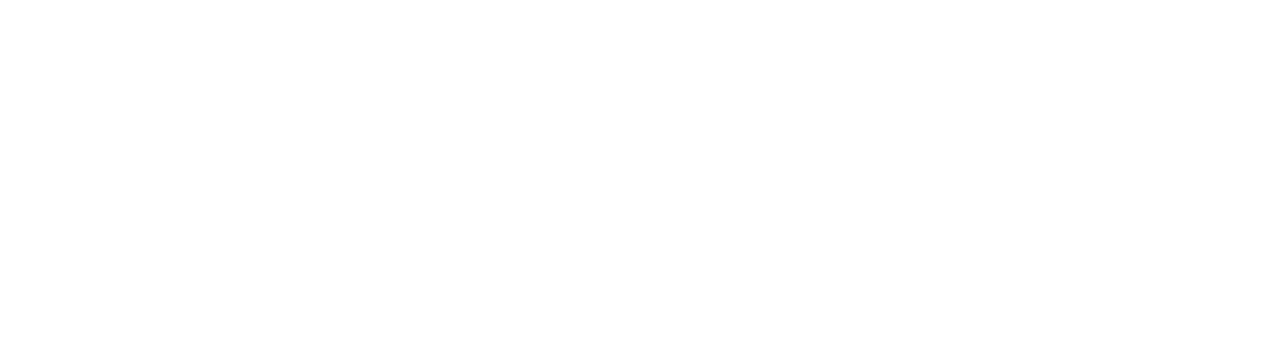
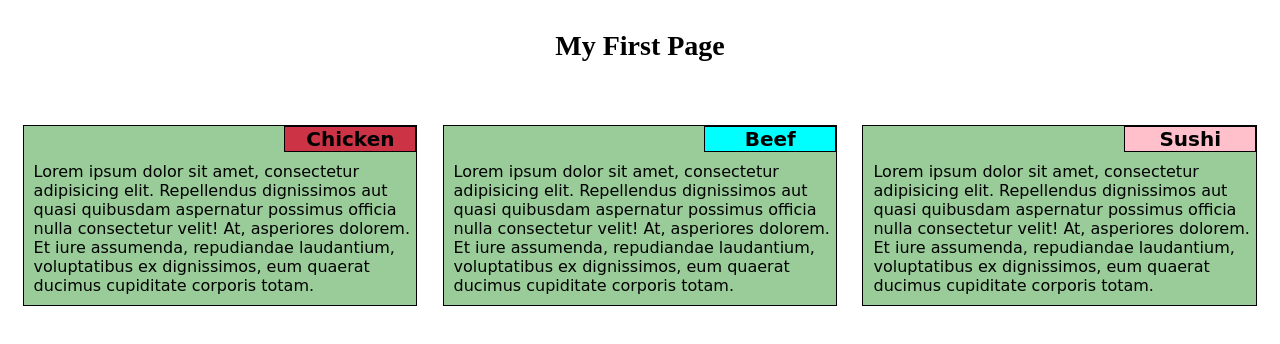
Before and after one commit to DheerajVarshney19/assignment_html, a plain HTML site: page site/index.html in a window 1280 px wide. Drawn offline with nearby package versions, Linux system fonts and the light colour scheme.

Commit message:
module2-sol

```diff
--- /dev/null
+++ b/site/css/css.css
@@ -0,0 +1,75 @@
+body{
+	margin: 0px;
+	font-family: cursive;
+}
+.row {
+  margin: 10px;
+}
+.row > div {
+  border: 1px solid black;
+  background-color: #99cc99;
+  box-sizing: border-box;
+  padding: 0px 0px 10px 10px;
+  margin: 1%;
+}
+
+h1{
+	text-align: center;
+	font-size: 1.75em;
+	font-family: serif;
+	margin-top: 30px;
+	margin-bottom: 50px;
+}
+h2{
+	font-size: 1.25em;
+	border: 1px solid;
+	width:130px;
+	text-align: center;
+	margin: 0px;
+	margin-left: 100%;
+	margin-bottom: 10px;
+	float: right;
+
+}
+#c{
+	background-color: #cc3344;
+}
+#b{
+	background-color: cyan;
+}
+#s{
+	background-color: pink;
+	background-opacity:.4;
+}
+
+/********** Large devices only **********/
+@media (min-width: 992px) {
+  #p1 {
+    width: 31.33%;
+    float: left;
+
+  }
+  #p2 {
+    width: 31.33%;
+    float: left;
+
+
+  }
+  #p3{
+  	width: 31.33%;
+  	float: left;
+
+  }
+}
+
+
+/********** Medium devices only **********/
+@media (min-width: 768px) and (max-width: 991px) {
+  .row > div{
+  	width: 48%;
+  	float: left;
+  }
+  #p3{
+  	width: 98%;
+  }
+}
--- a/site/index.html
+++ b/site/index.html
@@ -1,9 +1,39 @@
 <!DOCTYPE html>
 <html>
 <head>
-	<title>MY PAGE</title>
+	<link rel="stylesheet" type="text/css" href="css/css.css">
+	<title>MY FIRST PAGE</title>
+	<meta charset="utf-8">
+    <meta http-equiv="X-UA-Compatible" content="IE=edge">
+    <meta name="viewport" content="width=device-width, initial-scale=1">
+
 </head>
 <body>
+<div class="container-fluid">
+	<div>
+		<h1>My First Page</h1>
+	</div>
+    <div class="row">
+      <div id="p1">
+      <h2 id="c">Chicken</h2>
+      <div id="d1">
+      Lorem ipsum dolor sit amet, consectetur adipisicing elit. Repellendus dignissimos aut quasi quibusdam aspernatur possimus officia nulla consectetur velit! At, asperiores dolorem. Et iure assumenda, repudiandae laudantium, voluptatibus ex dignissimos, eum quaerat ducimus cupiditate corporis totam.
+      </div>
+      </div>
+      <div id="p2"><h2 id="b">Beef</h2>
+      Lorem ipsum dolor sit amet, consectetur adipisicing elit. Repellendus dignissimos aut quasi quibusdam aspernatur possimus officia nulla consectetur velit! At, asperiores dolorem. Et iure assumenda, repudiandae laudantium, voluptatibus ex dignissimos, eum quaerat ducimus cupiditate corporis totam.
+      </div>
+      <div id="p3"><h2 id="s">Sushi</h2>
+      Lorem ipsum dolor sit amet, consectetur adipisicing elit. Repellendus dignissimos aut quasi quibusdam aspernatur possimus officia nulla consectetur velit! At, asperiores dolorem. Et iure assumenda, repudiandae laudantium, voluptatibus ex dignissimos, eum quaerat ducimus cupiditate corporis totam.
+      </div>
+    </div>
+  </div>
+
+  <!-- jQuery (Bootstrap JS plugins depend on it) -->
+  <script src="js/jquery-1.11.3.min.js"></script>
+  <script src="js/bootstrap.min.js"></script>
+  <script src="js/script.js"></script>
+
 
 </body>
 </html>
```
Also changed, not shown: site/css1.css (added).
